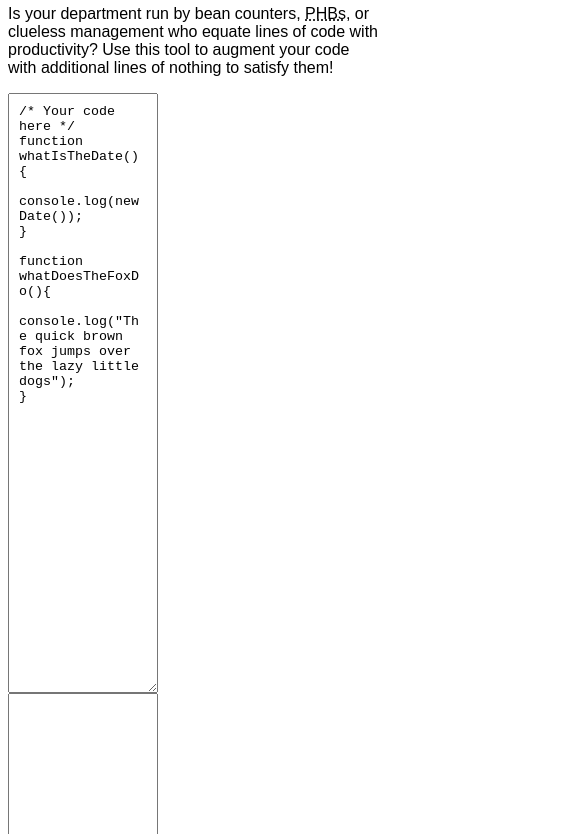
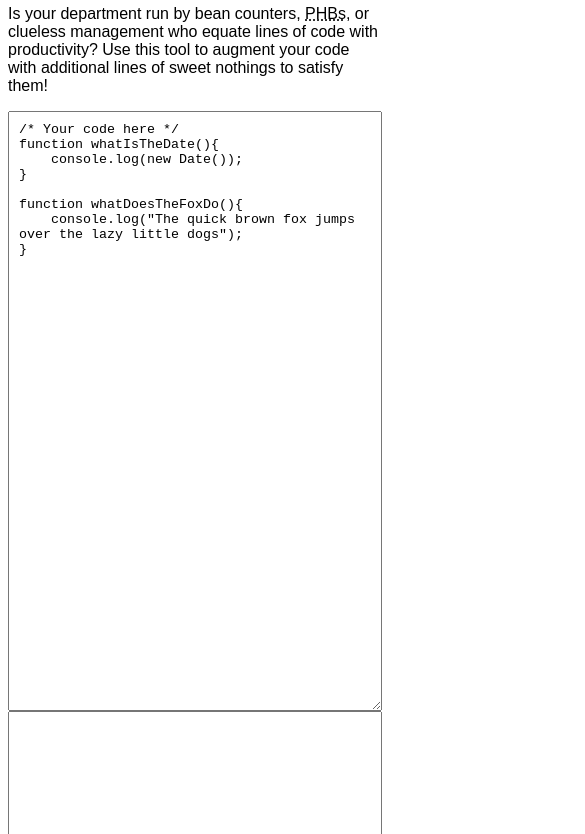
Before and after one commit to mendhak/obmuskator, a plain HTML site: page index.html in a window 390 px wide. Shown: the part 63-897 px from the top of the page, 585 px wide, since content can reach past the window. Drawn offline with Linux system fonts and the light colour scheme.

Commit message:
mobile width

```diff
--- a/index.html
+++ b/index.html
@@ -25,6 +25,15 @@
             padding: 10px;
             margin-right: 40px;
             height: 600px;
+        }
+
+        @media screen and (max-width: 800px) {
+            .column {
+                width: 100%;
+            }
+            img {
+                max-width: 100%;
+            }
 
         }
 
@@ -44,7 +53,7 @@
 <body>
 
     <h2>Obmuskator</h2>
-    <p>Is your department run by bean counters, <abbr title="Pointy Haired Boss">PHBs</abbr>, or clueless management who equate lines of code with productivity? Use this tool to augment your code with additional lines of nothing to satisfy them!</p>
+    <p>Is your department run by bean counters, <abbr title="Pointy Haired Boss">PHBs</abbr>, or clueless management who equate lines of code with productivity? Use this tool to augment your code with additional lines of sweet nothings to satisfy them!</p>
 
     <div class="row">
         <textarea id="original" class="column">
```
